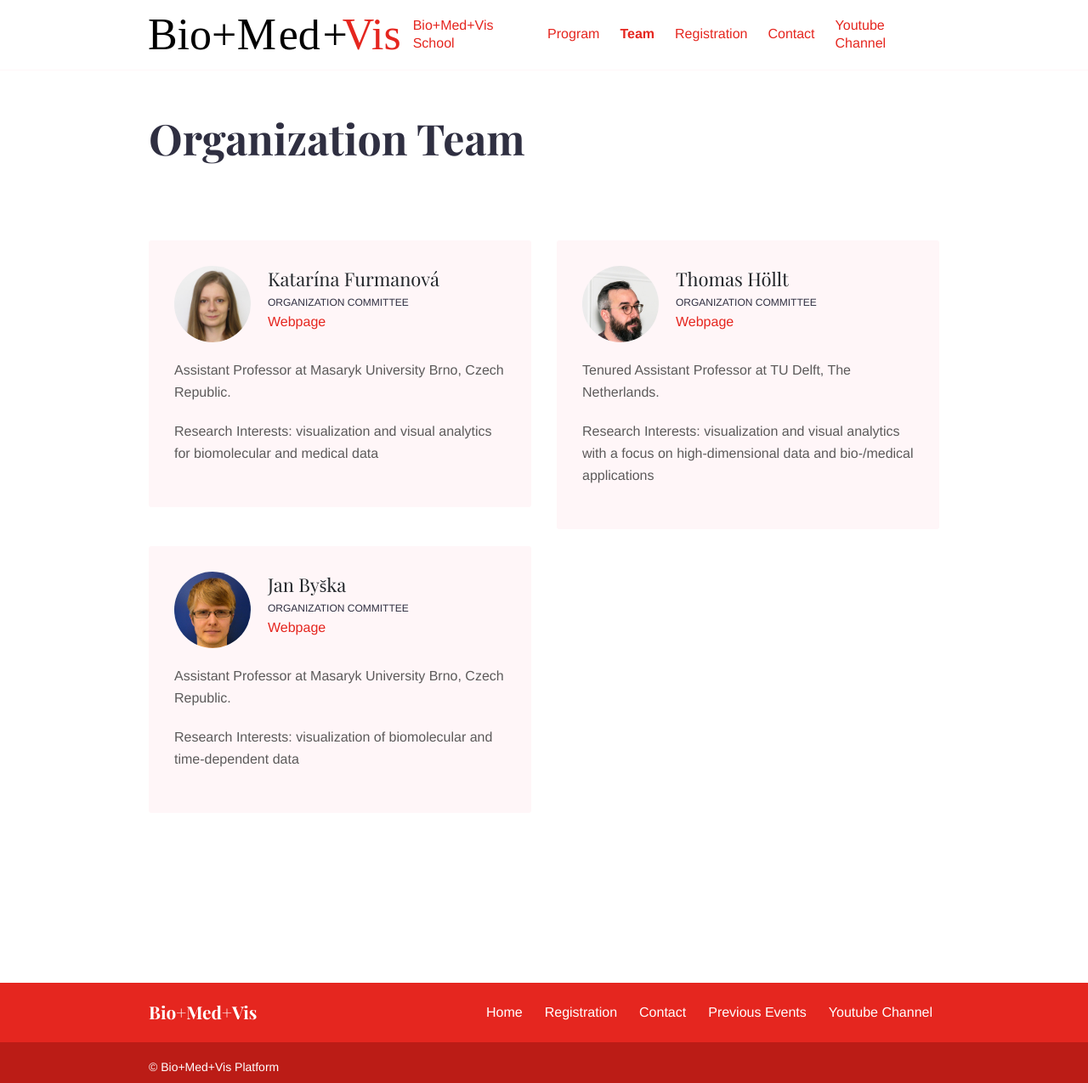
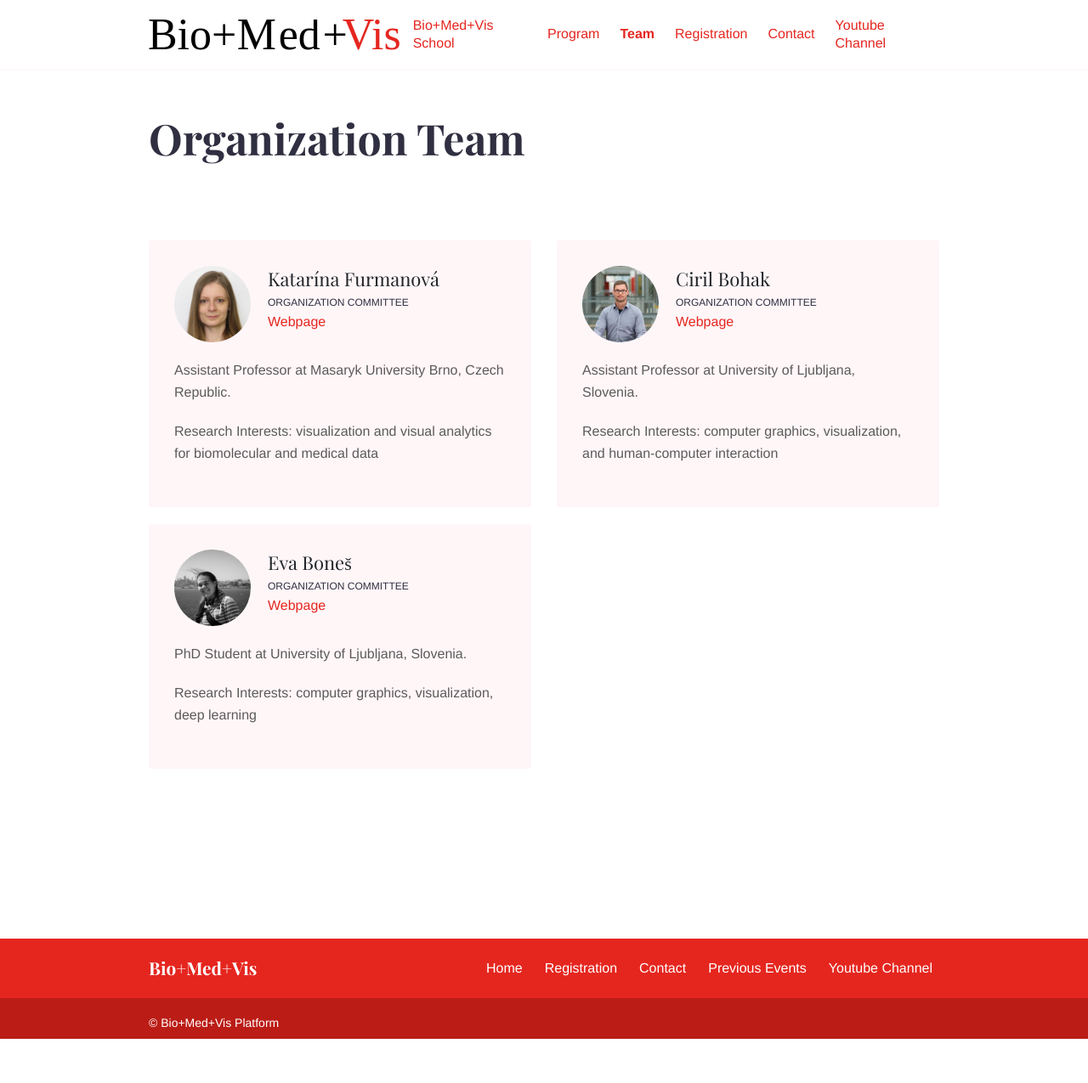
Before and after one commit to biomedvis/2026, a Jekyll site: the page built from team.md, in a window 1280 px wide. Shown: the whole page at 85% size. Built offline with Jekyll 4.4.1, drawn with Linux system fonts in a browser that asks for light colours; after the commit the page ends 1223 px from its top, so only the background shows below that.

Commit message:
update team

```diff
--- /dev/null
+++ b/_team/eva-bones.md
@@ -0,0 +1,15 @@
+---
+title: "Eva Boneš"
+date: 2020-02-10
+draft: false
+image: "images/team/eva-bones.jpg"
+jobtitle: "Organization Committee"
+weburl: "https://www.linkedin.com/in/eva-bone%C5%A1-46a072191/"
+weight: 5
+layout: team
+promoted: true
+---
+
+PhD Student at University of Ljubljana, Slovenia.
+
+Research Interests: computer graphics, visualization, deep learning
--- a/_team/jan-byska.md
+++ /dev/null
@@ -1,15 +0,0 @@
----
-title: "Jan Byška"
-date: 2020-02-10
-draft: false
-image: "images/team/jan-byska.jpg"
-jobtitle: "Organization Committee"
-weburl: "https://www.muni.cz/en/people/207879-jan-byska"
-weight: 5
-layout: team
-promoted: true
----
-
-Assistant Professor at Masaryk University Brno, Czech Republic.
-
-Research Interests: visualization of biomolecular and time-dependent data
--- a/_team/thomas-hollt.md
+++ /dev/null
@@ -1,15 +0,0 @@
----
-title: "Thomas Höllt"
-date: 2025-09-25
-draft: false
-image: "images/team/thomas-hollt.jpg"
-jobtitle: "Organization Committee"
-weburl: "https://www.thomashollt.com/"
-weight: 2
-layout: team
-promoted: true
----
-
-Tenured Assistant Professor at TU Delft, The Netherlands.
-
-Research Interests: visualization and visual analytics with a focus on high-dimensional data and bio-/medical applications
```
Also changed, not shown: _team/ciril-bohak.md (added, +15 -0 lines), index.md (+3 -5 lines), images/team/ciril_bohak.jpg (added), images/team/eva-bones.jpg (added).
